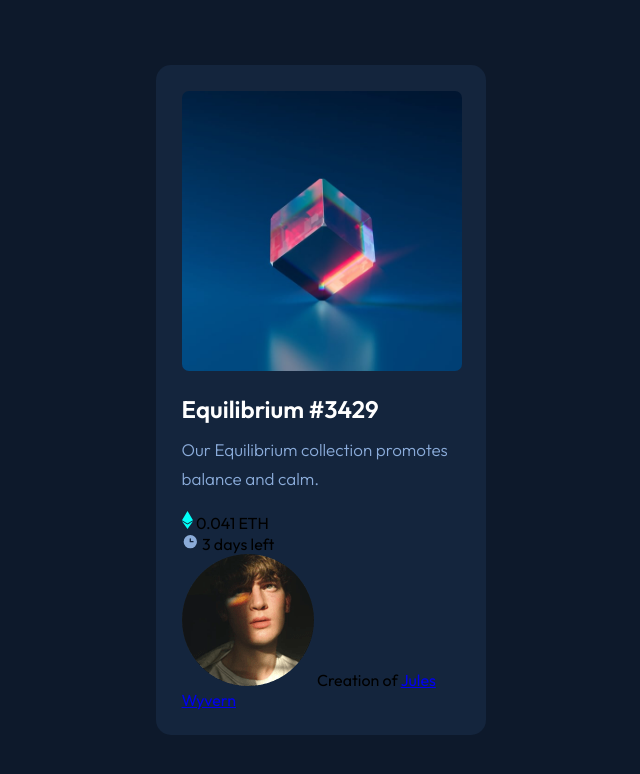
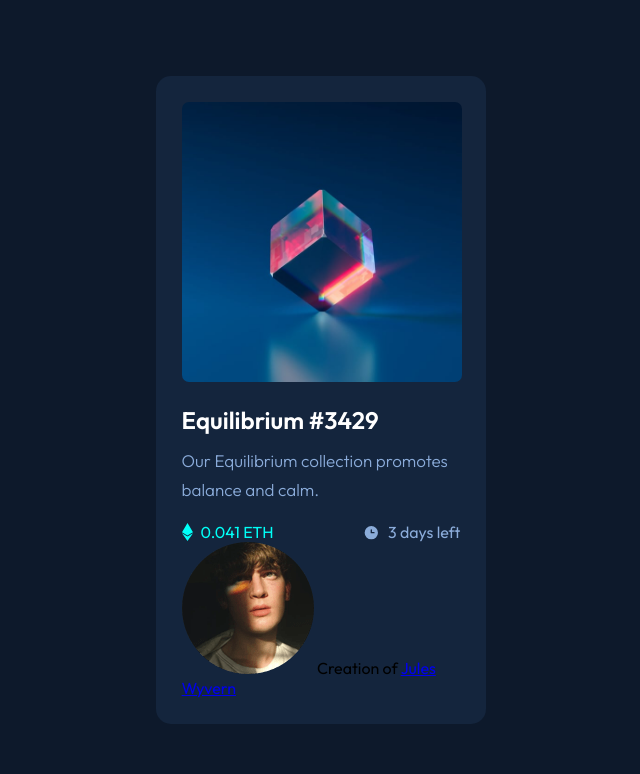
Before and after one commit to JoshuaMeeks/nft-preview-card-component, a plain HTML site: page index.html in a window 1280 px wide. Shown: the whole page, without its empty margins (319-959 px from the left). Drawn offline with Linux system fonts and the light colour scheme.

Commit message:
Bid info styling completed

```diff
--- a/styles.css
+++ b/styles.css
@@ -46,3 +46,29 @@ h1 {
   line-height: 170%;
   margin-bottom: 1em;
 }
+
+.bid-info {
+  display: flex;
+  justify-content: space-between;
+}
+
+.current-bid {
+  display: flex;
+  align-items: center;
+  color: hsl(178, 100%, 50%);
+  font-size: 600;
+}
+
+.time-left {
+  display: flex;
+  align-items: center;
+  color: hsl(215, 51%, 70%);
+}
+
+.current-bid > img {
+  margin-right: .5em;
+}
+
+.time-left > img {
+  margin-right: .5em;
+}
```
